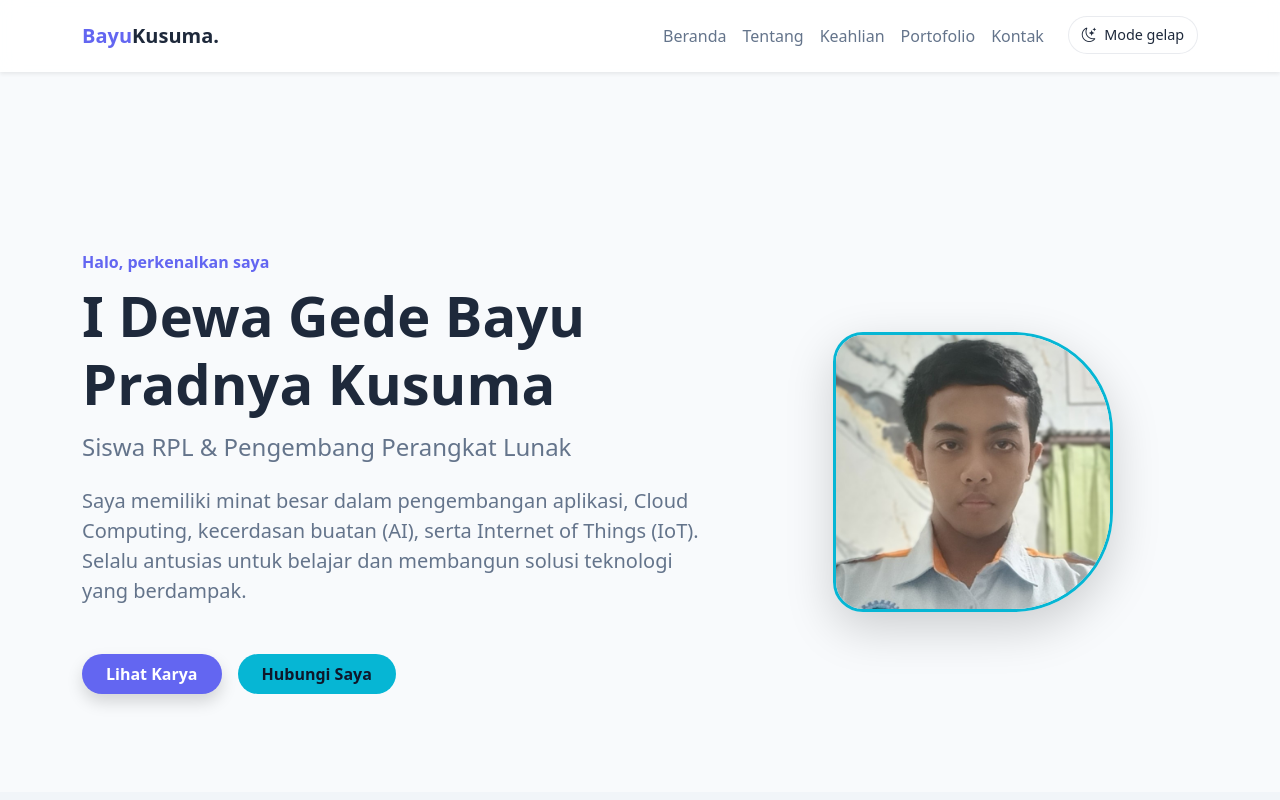
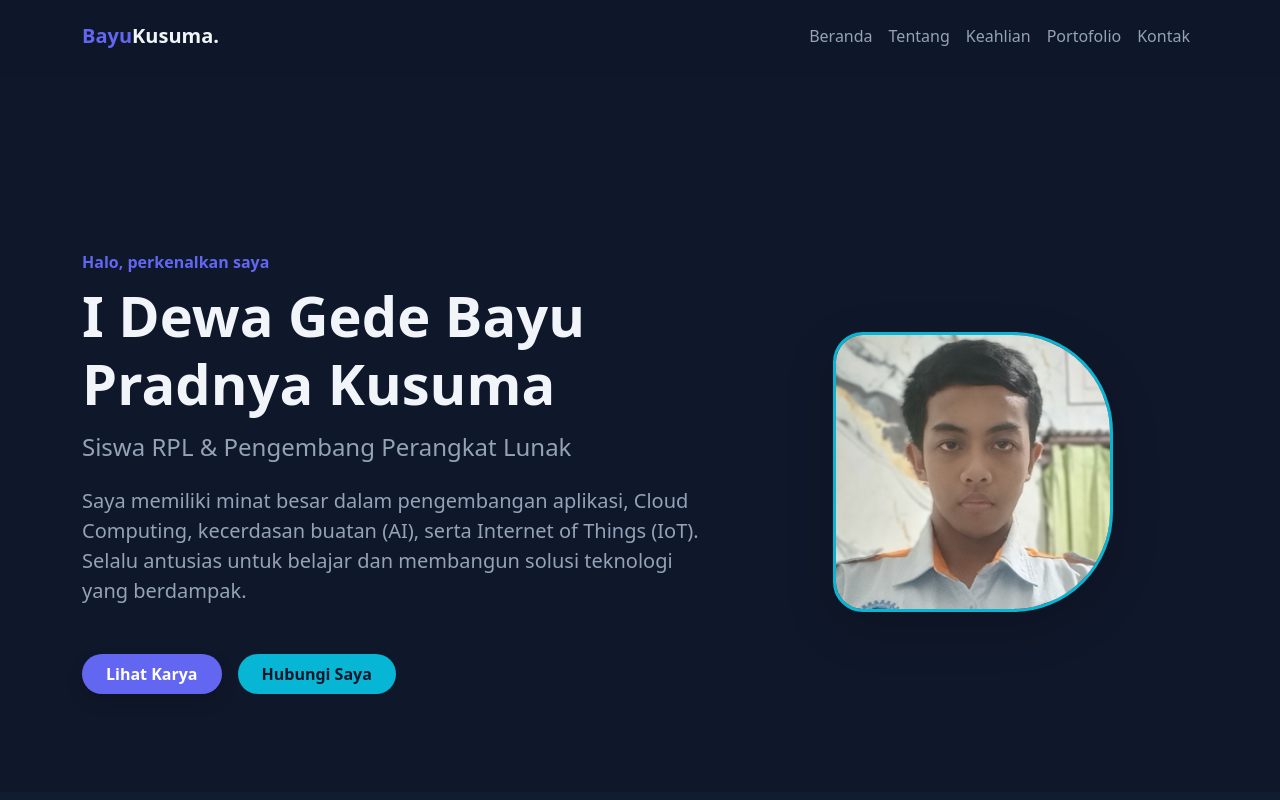
Before and after one commit to Bayu-Pradnya/portofolio, a plain HTML site: page index.html in a window 1280 px wide. Shown: the top 800 px of the page. Drawn offline with nearby package versions, Linux system fonts and the light colour scheme.

Commit message:
Add files via upload

```diff
--- a/index.html
+++ b/index.html
@@ -1,15 +1,9 @@
 <!DOCTYPE html>
-<html lang="id" data-bs-theme="light">
+<html lang="id" data-bs-theme="dark">
 <head>
     <meta charset="UTF-8">
     <meta name="viewport" content="width=device-width, initial-scale=1.0">
     <title>Portofolio | I Dewa Gede Bayu Pradnya Kusuma</title>
-    <script>
-        const savedTheme = localStorage.getItem("portfolio-theme");
-        if (savedTheme === "light" || savedTheme === "dark") {
-            document.documentElement.setAttribute("data-bs-theme", savedTheme);
-        }
-    </script>
 
     <!-- Bootstrap 5 CSS -->
     <link href="https://cdn.jsdelivr.net/npm/bootstrap@5.3.3/dist/css/bootstrap.min.css" rel="stylesheet">
@@ -26,7 +20,7 @@
 <body id="beranda">
 
     <!-- NAVBAR -->
-    <nav class="navbar navbar-expand-lg navbar-light bg-dark-glass sticky-top shadow-sm py-3">
+    <nav class="navbar navbar-expand-lg navbar-dark bg-dark-glass sticky-top shadow-sm py-3">
         <div class="container">
             <a class="navbar-brand fw-bold text-accent" href="#beranda">Bayu<span class="text-main">Kusuma.</span></a>
             <button class="navbar-toggler border-0" type="button" data-bs-toggle="collapse" data-bs-target="#navbarNav">
@@ -39,12 +33,6 @@
                     <li class="nav-item"><a class="nav-link" href="#keahlian">Keahlian</a></li>
                     <li class="nav-item"><a class="nav-link" href="#portofolio">Portofolio</a></li>
                     <li class="nav-item"><a class="nav-link" href="#kontak">Kontak</a></li>
-                    <li class="nav-item ms-lg-3">
-                        <button class="theme-toggle" id="themeToggle" type="button" aria-label="Aktifkan mode gelap" aria-pressed="false">
-                            <i class="bi bi-moon-stars" id="themeIcon" aria-hidden="true"></i>
-                            <span id="themeToggleLabel">Mode gelap</span>
-                        </button>
-                    </li>
                 </ul>
             </div>
         </div>
@@ -318,27 +306,5 @@
 
     <!-- Bootstrap JS -->
     <script src="https://cdn.jsdelivr.net/npm/bootstrap@5.3.3/dist/js/bootstrap.bundle.min.js"></script>
-    <script>
-        const themeToggle = document.getElementById("themeToggle");
-        const themeIcon = document.getElementById("themeIcon");
-        const themeToggleLabel = document.getElementById("themeToggleLabel");
-
-        function updateThemeToggle(theme) {
-            const darkMode = theme === "dark";
-            themeIcon.className = darkMode ? "bi bi-sun" : "bi bi-moon-stars";
-            themeToggleLabel.textContent = darkMode ? "Mode terang" : "Mode gelap";
-            themeToggle.setAttribute("aria-label", darkMode ? "Aktifkan mode terang" : "Aktifkan mode gelap");
-            themeToggle.setAttribute("aria-pressed", String(darkMode));
-        }
-
-        updateThemeToggle(document.documentElement.getAttribute("data-bs-theme"));
-
-        themeToggle.addEventListener("click", () => {
-            const nextTheme = document.documentElement.getAttribute("data-bs-theme") === "dark" ? "light" : "dark";
-            document.documentElement.setAttribute("data-bs-theme", nextTheme);
-            localStorage.setItem("portfolio-theme", nextTheme);
-            updateThemeToggle(nextTheme);
-        });
-    </script>
 </body>
 </html>
--- a/style.css
+++ b/style.css
@@ -10,24 +10,7 @@ body {
 }
 
 /* --- VARIABEL & UTILITAS WARNA --- */
-:root,
-:root[data-bs-theme="light"] {
-    color-scheme: light;
-    --page-bg: #F8FAFC;
-    --surface-bg: #FFFFFF;
-    --section-bg: #F1F5F9;
-    --text-main: #1E293B;
-    --text-secondary: #64748B;
-    --primary-color: #6366F1;
-    --primary-hover: #4F46E5;
-    --accent-color: #06B6D4;
-    --accent-hover: #0891B2;
-    --border-color: rgba(100, 116, 139, 0.14);
-    --card-shadow: 0 4px 6px -1px rgba(15, 23, 42, 0.1);
-    --card-shadow-hover: 0 10px 20px -5px rgba(15, 23, 42, 0.16);
-}
-
-:root[data-bs-theme="dark"] {
+:root {
     color-scheme: dark;
     --page-bg: #0F172A;
     --surface-bg: #1E293B;
@@ -98,12 +81,12 @@ body {
 
 /* --- NAVBAR GLASSMORPHISM --- */
 .bg-dark-glass {
-    background-color: rgba(255, 255, 255, 0.88) !important;
+    background-color: rgba(15, 23, 42, 0.88) !important;
     backdrop-filter: blur(10px);
     -webkit-backdrop-filter: blur(10px);
 }
 
-.navbar-light .navbar-nav .nav-link {
+.navbar-dark .navbar-nav .nav-link {
     color: var(--text-secondary);
 }
 
@@ -113,33 +96,6 @@ body {
 
 .navbar-nav .nav-link:hover {
     color: var(--accent-color) !important;
-}
-
-.theme-toggle {
-    display: inline-flex;
-    align-items: center;
-    gap: 0.5rem;
-    padding: 0.45rem 0.8rem;
-    border: 1px solid var(--border-color);
-    border-radius: 999px;
-    background-color: var(--surface-bg);
-    color: var(--text-main);
-    font: inherit;
-    font-size: 0.9rem;
-    transition: background-color 0.2s ease, border-color 0.2s ease, color 0.2s ease;
-}
-
-.theme-toggle:hover {
-    border-color: var(--accent-color);
-    color: var(--primary-color);
-}
-
-:root[data-bs-theme="dark"] .bg-dark-glass {
-    background-color: rgba(15, 23, 42, 0.88) !important;
-}
-
-:root[data-bs-theme="dark"] .navbar-light .navbar-toggler-icon {
-    filter: invert(1);
 }
 
 /* --- HERO & FOTO PROFIL --- */
```
